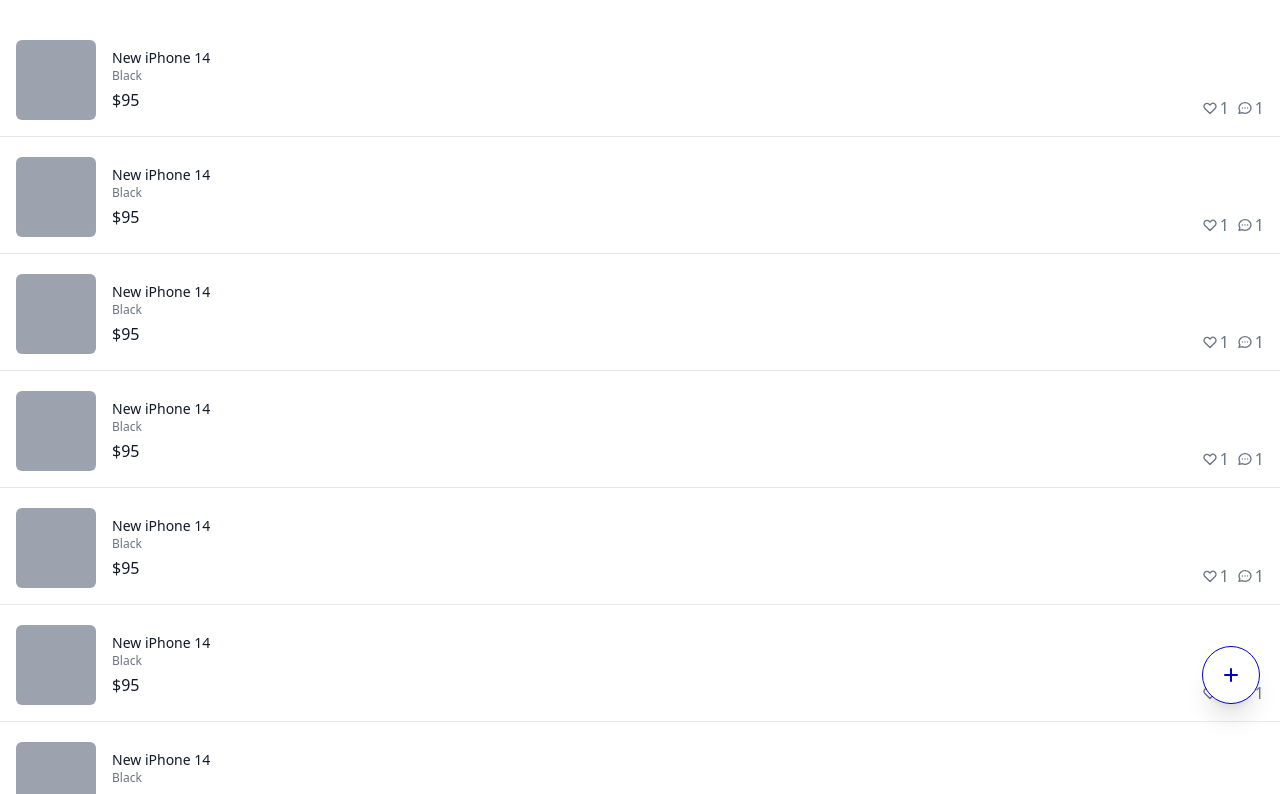
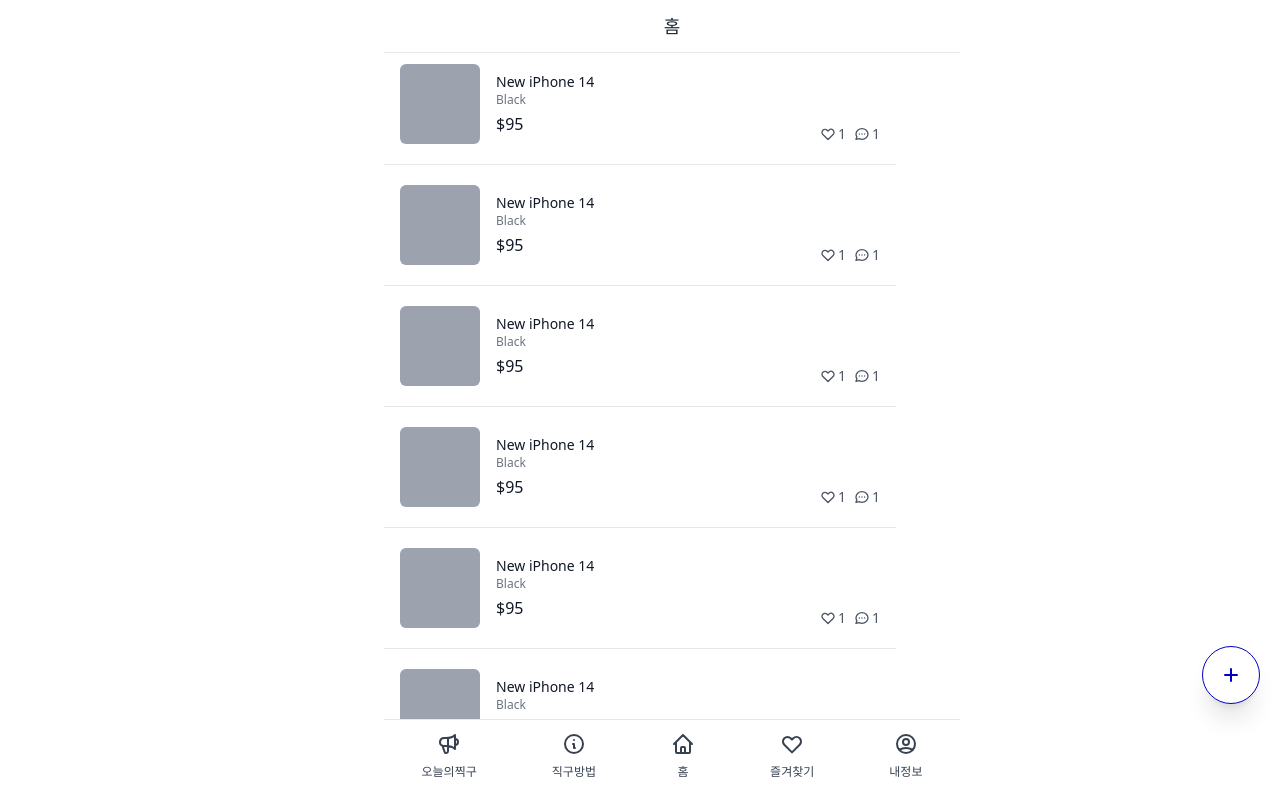
Before and after one commit to hyemin23/livestore, a Next.js app: page / in a window 1280 px wide. Shown: the top 794 px of the page. Built offline with nearby package versions, Linux system fonts and the light colour scheme.

Commit message:
fix : Added common header & nav layout

```diff
--- a/pages/_app.tsx
+++ b/pages/_app.tsx
@@ -2,7 +2,11 @@
 import type { AppProps } from "next/app";
 
 function MyApp({ Component, pageProps }: AppProps) {
-  return <Component {...pageProps} />;
+  return (
+    <div className="w-full max-w-lg mx-auto">
+      <Component {...pageProps} />
+    </div>
+  );
 }
 
 export default MyApp;
--- a/pages/community/index.tsx
+++ b/pages/community/index.tsx
@@ -1,9 +1,11 @@
 import { NextPage } from "next";
 import React from "react";
+import Layout from "../../components/layout";
 
 // 인기 게시글은 상위 노출, 고정
 const Community: NextPage = () => {
   return (
+    <Layout canGoBack hasTabBar>
       <div className="flex flex-col space-y-5 py-10 ">
         <div className="flex justify-around mb-5">
           <h3 className="cursor-pointer border-b-2 border-primary text-gray-900 text-l pb-3 hover:text-primary transition-colors hover:shadow-xl">
@@ -170,6 +172,7 @@
           </svg>
         </button>
       </div>
+    </Layout>
   );
 };
 
--- a/pages/index.tsx
+++ b/pages/index.tsx
@@ -1,12 +1,14 @@
 import type { NextPage } from "next";
+import Layout from "../components/layout";
 
 const Home: NextPage = () => {
   return (
-    <div className="flex flex-col space-y-5 py-10">
+    <Layout title="홈" hasTabBar>
+      <div className="flex flex-col space-y-5 ">
         {[1, 1, 1, 1, 1, 1, 1, 1, 1, 1, 1, 1].map((_, i) => (
           <div
             key={i}
-          className="flex px-4 border-b pb-4 cursor-pointer justify-between"
+            className="flex px-4  border-b pb-5 cursor-pointer justify-between"
           >
             <div className="flex space-x-4">
               <div className="w-20 h-20 bg-gray-400 rounded-md" />
@@ -15,11 +17,11 @@
                   New iPhone 14
                 </h3>
                 <span className="text-xs text-gray-500">Black</span>
-              <span className="font-medium mt-1 text-gray-900 ">$95</span>
+                <span className="font-medium mt-1 text-gray-900">$95</span>
               </div>
             </div>
             <div className="flex space-x-2 items-end justify-end">
-            <div className="flex space-x-0.5 items-center text-gray-500 ">
+              <div className="flex space-x-0.5 items-center text-sm  text-gray-600">
                 <svg
                   className="w-4 h-4"
                   fill="none"
@@ -32,11 +34,11 @@
                     strokeLinejoin="round"
                     strokeWidth="2"
                     d="M4.318 6.318a4.5 4.5 0 000 6.364L12 20.364l7.682-7.682a4.5 4.5 0 00-6.364-6.364L12 7.636l-1.318-1.318a4.5 4.5 0 00-6.364 0z"
-                />
+                  ></path>
                 </svg>
                 <span>1</span>
               </div>
-            <div className="flex space-x-0.5 items-center text-gray-500">
+              <div className="flex space-x-0.5 items-center text-sm  text-gray-600">
                 <svg
                   className="w-4 h-4"
                   fill="none"
@@ -49,7 +51,7 @@
                     strokeLinejoin="round"
                     strokeWidth="2"
                     d="M8 12h.01M12 12h.01M16 12h.01M21 12c0 4.418-4.03 8-9 8a9.863 9.863 0 01-4.255-.949L3 20l1.395-3.72C3.512 15.042 3 13.574 3 12c0-4.418 4.03-8 9-8s9 3.582 9 8z"
-                />
+                  ></path>
                 </svg>
                 <span>1</span>
               </div>
@@ -74,6 +76,7 @@
           </svg>
         </button>
       </div>
+    </Layout>
   );
 };
 
--- a/pages/login.tsx
+++ b/pages/login.tsx
@@ -1,8 +1,6 @@
 import { useState } from "react";
+import { cls } from "../lib";
 
-function cls(...classnames: string[]) {
-  return classnames.join(" ");
-}
 export default function Login() {
   const [method, setMethod] = useState<"email" | "phone">("email");
   const onEmailClick = () => setMethod("email");
--- a/pages/profile.tsx
+++ b/pages/profile.tsx
@@ -1,7 +1,9 @@
 import React from "react";
+import Layout from "../components/layout";
 
 const Profile = () => {
   return (
+    <Layout canGoBack hasTabBar>
       <div className="relative flex flex-col mt-16 mx-4 rounded-[40px] shadow-[4px_4px_20px_rgba(0,0,0,0.2)] h-full">
         {/* 프로파일 사진 */}
         <div className="relative -top-7 left-0 right-0 flex flex-col items-center justify-center w-full">
@@ -121,6 +123,7 @@
           </button>
         </div>
       </div>
+    </Layout>
   );
 };
 
```
Lines whose indentation alone changed are shown as unchanged.
